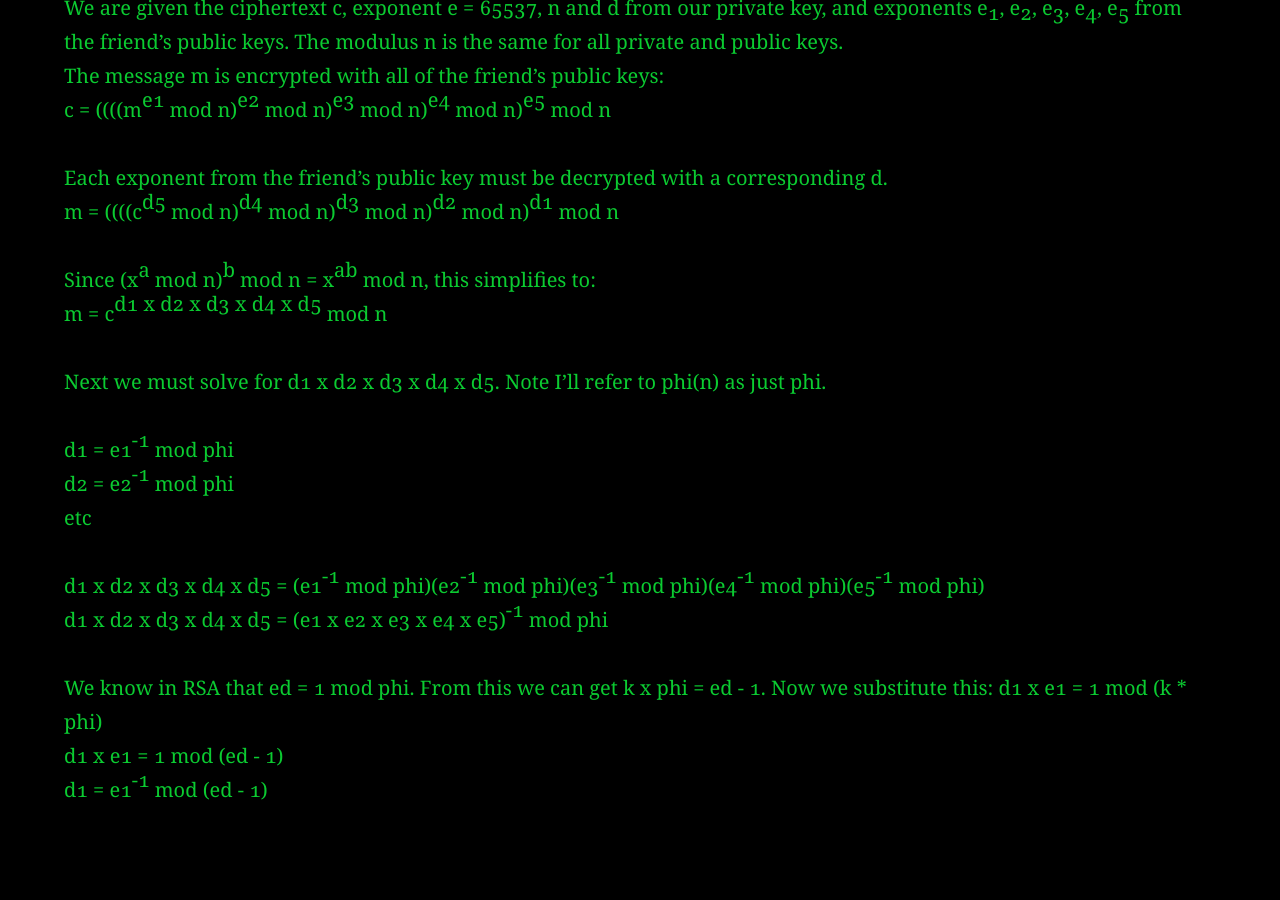
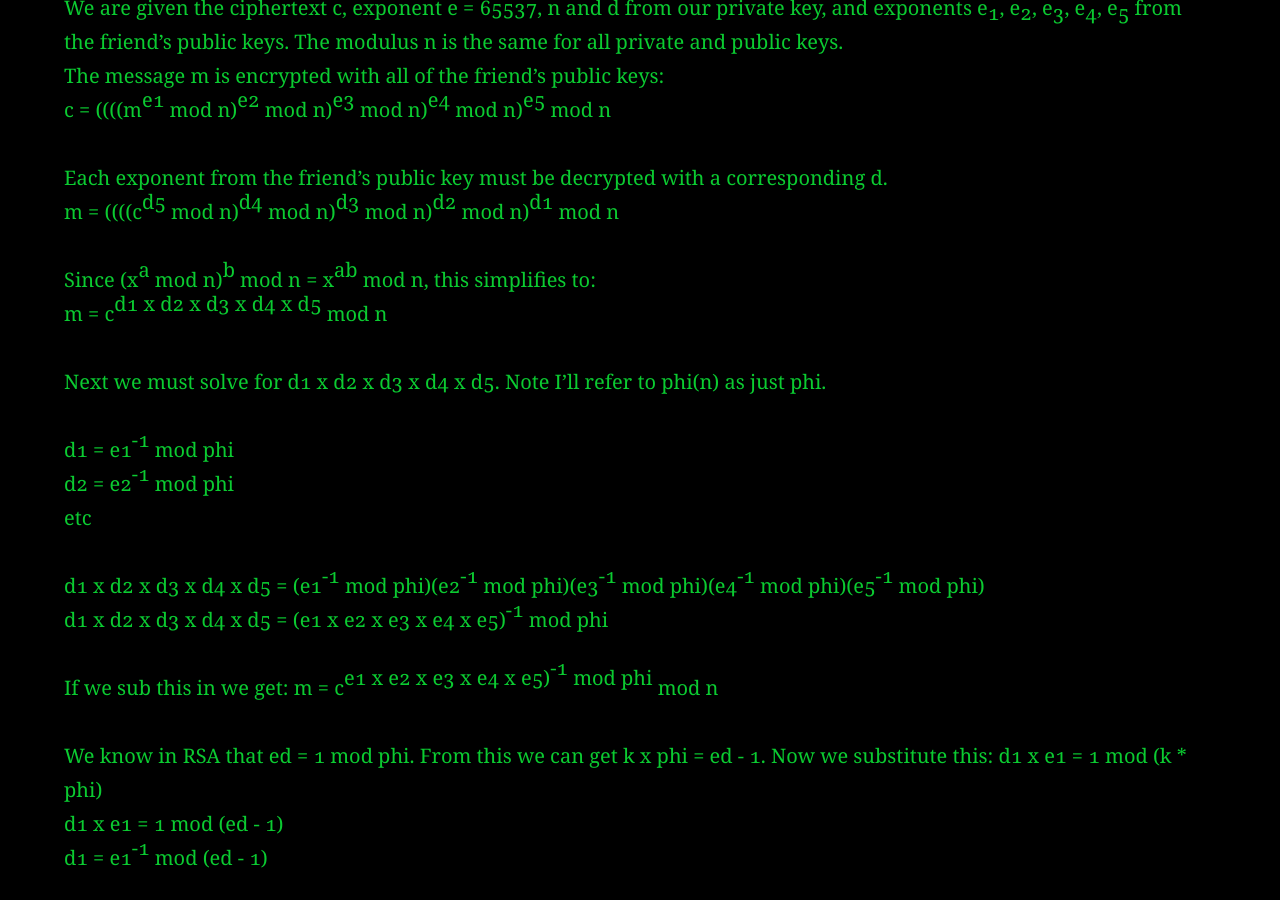
Before and after one commit to AC01010/Connor-McCartney.github.io, a Jekyll site: the page built from _posts/2019-01-12-CryptohackPublicExponent.md, in a window 1280 px wide and 900 px high, scrolled down 2296 px. Built offline with Jekyll 4.4.1, drawn with Linux system fonts in a browser that asks for light colours; before the commit the page ends 3128 px from its top, so only the background shows below that.

Commit message:
Update 2019-01-12-CryptohackPublicExponent.md

```diff
--- a/_posts/2019-01-12-CryptohackPublicExponent.md
+++ b/_posts/2019-01-12-CryptohackPublicExponent.md
@@ -85,7 +85,8 @@ etc
 
 d1 x d2 x d3 x d4 x d5 = (e1<sup>-1</sup> mod phi)(e2<sup>-1</sup> mod phi)(e3<sup>-1</sup> mod phi)(e4<sup>-1</sup> mod phi)(e5<sup>-1</sup> mod phi)<br>d1 x d2 x d3 x d4 x d5 = (e1 x e2 x e3 x e4 x e5)<sup>-1</sup> mod phi
 
-
+If we sub this in we get:
+m = c<sup>e1 x e2 x e3 x e4 x e5)<sup>-1</sup> mod phi</sup> mod n
 
 
 
```
